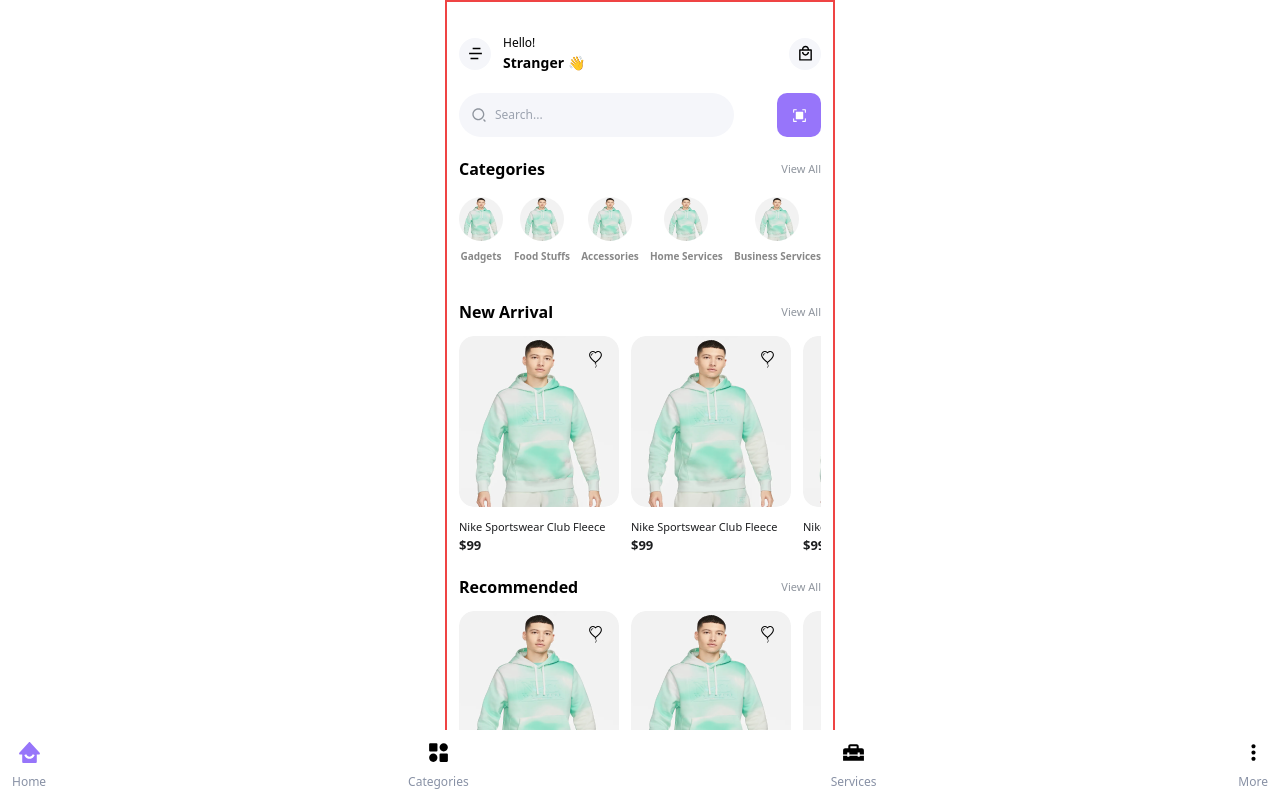
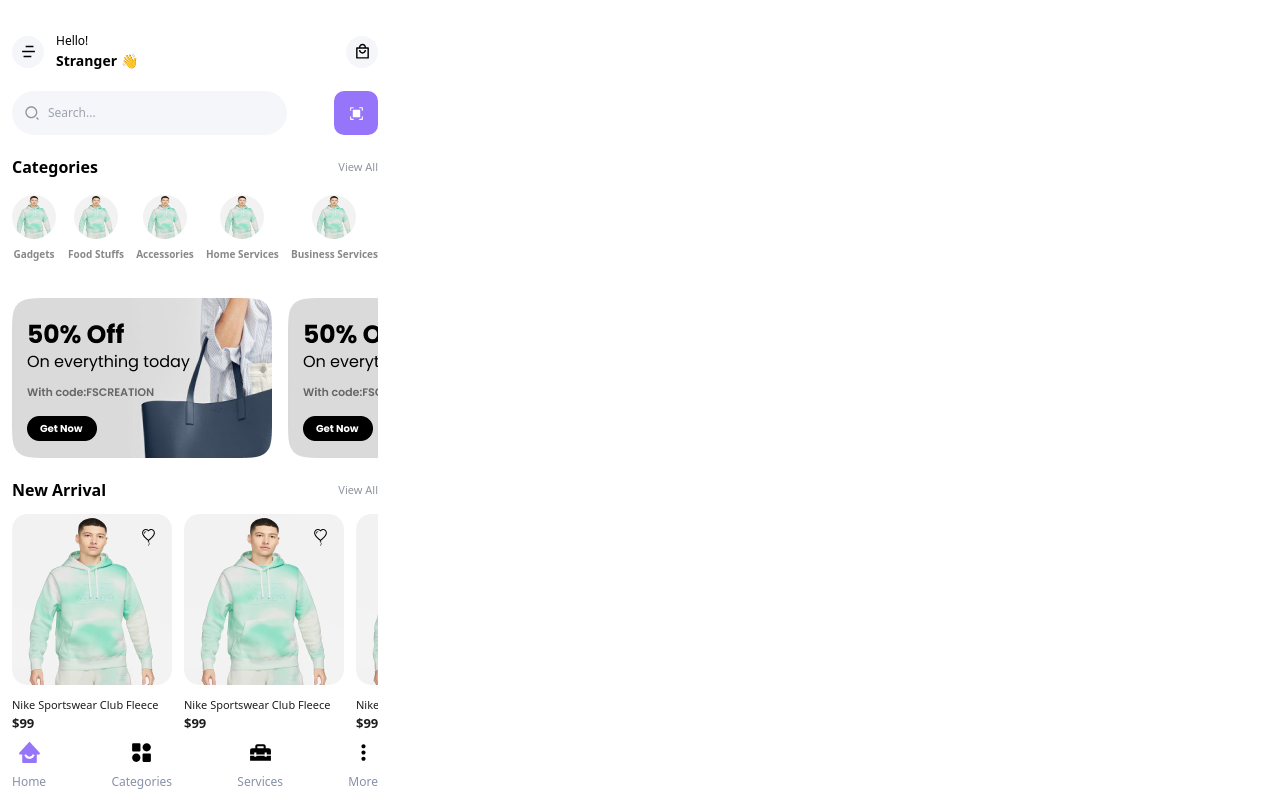
Before and after one commit to Teejay012/voom02, a React (Vite) app in the folder src/voom_frontend/: page / in a window 1280 px wide. Shown: the top 798 px of the page. Built offline with nearby package versions, Linux system fonts and the light colour scheme.

Commit message:
new commit

```diff
--- a/src/voom_frontend/src/App.jsx
+++ b/src/voom_frontend/src/App.jsx
@@ -16,7 +16,7 @@
 const App = () => {
   return (
     <Router>
-        <div className="max-w-[390px] border-2 border-red-500 h-full px-3 pt-3 relative mx-auto relative">
+        <div className="max-w-[390px] h-full px-3 pt-3 relative relative">
 
             <Routes>
                 <Route path="/" element={<Home />} />
--- /dev/null
+++ b/src/voom_frontend/src/componentss/ads/Ads.jsx
@@ -0,0 +1,14 @@
+import React from 'react';
+import feature from "../../public/assets/feature.png"
+
+const Ads = () => {
+  return (
+    <div className='flex items-center overflow-auto justify-between gap-4 my-5'>
+      <img src={feature} alt="ads" />
+      <img src={feature} alt="ads" />
+      <img src={feature} alt="ads" />
+    </div>
+  )
+}
+
+export default Ads
--- a/src/voom_frontend/src/componentss/nav/Nav.jsx
+++ b/src/voom_frontend/src/componentss/nav/Nav.jsx
@@ -15,7 +15,7 @@
     };
 
   return (
-    <div className="fixed left-0 bottom-0 z-50 h-[70px] p-3 w-full bg-[#fff] rounded-[15px]">
+    <div className="fixed bottom-0 left-0 z-50 max-w-[390px] h-[70px] p-3 w-full bg-[#fff] rounded-[15px]">
         <ul className="flex justify-between items-center w-full h-full">
             <li>
                 <Link to="./" className="flex flex-col items-center justify-center gap-2 text-secondary-color">
--- a/src/voom_frontend/src/pages/home/Home.jsx
+++ b/src/voom_frontend/src/pages/home/Home.jsx
@@ -5,6 +5,7 @@
 import NewArrival from "../../containers/newArrival/NewArrival";
 import Recommended from "../../containers/recommended/Recommended";
 import LocalServices from "../../containers/localServicees/LocalServices";
+import Ads from '../../componentss/ads/Ads';
 
 export default function Home() {
   return (
@@ -12,6 +13,7 @@
         <Header />
         <Search />
         <Categories />
+        <Ads />
         <NewArrival />
         <Recommended />
         <LocalServices />
```
Also changed, not shown: src/voom_frontend/src/public/assets/feature.png (added).
